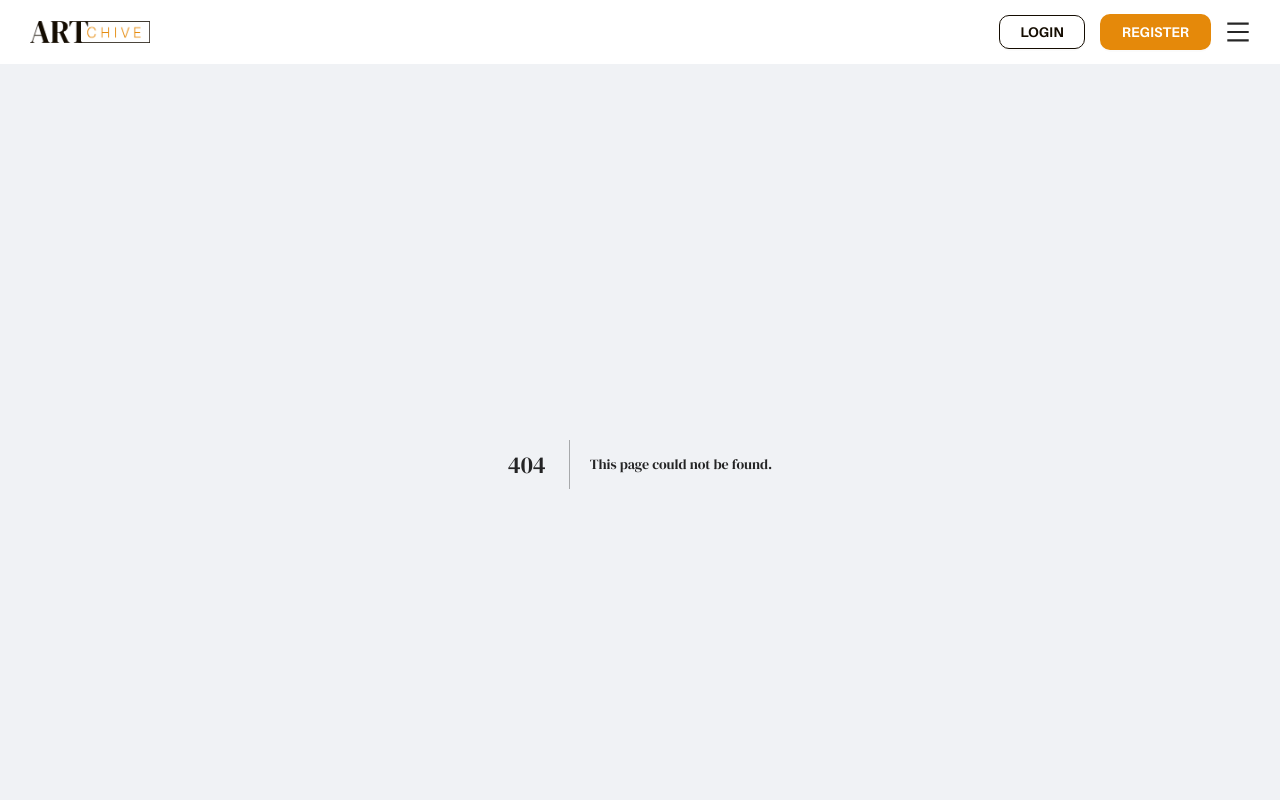
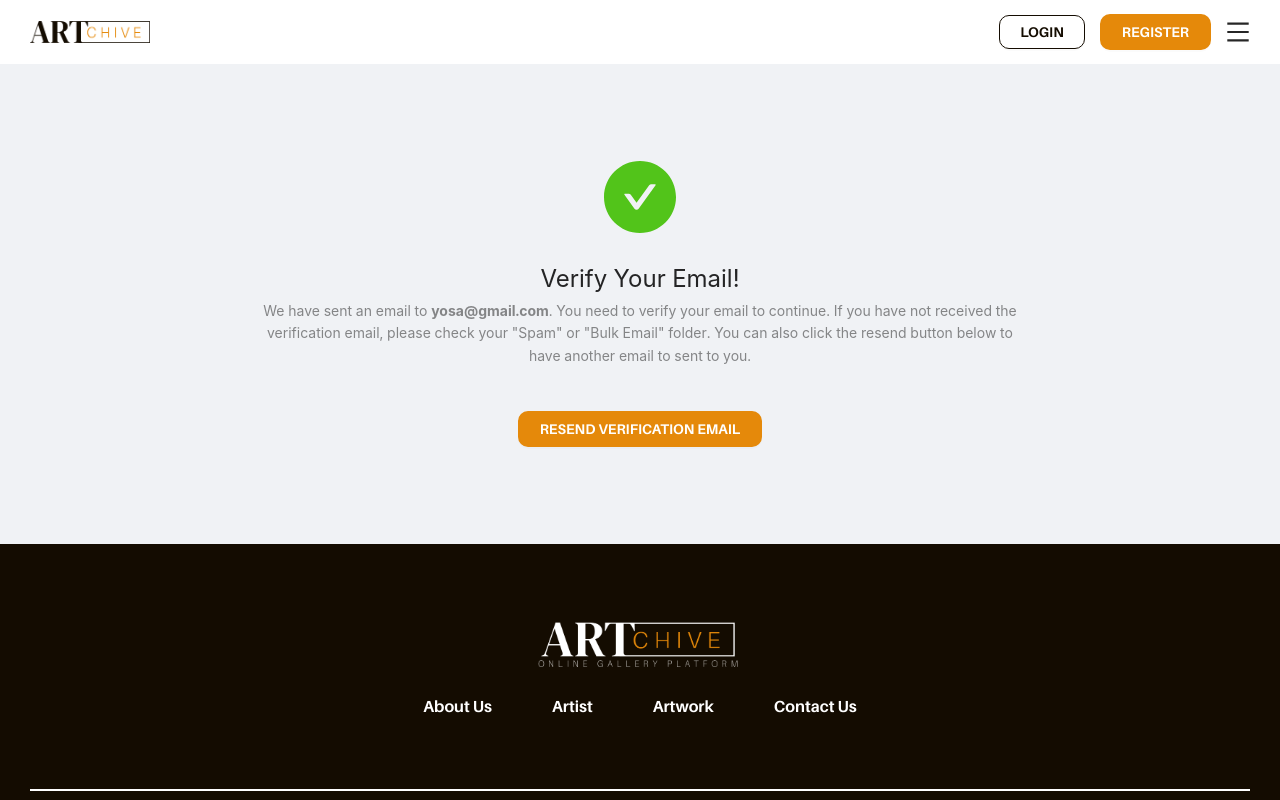
Before and after one commit to YosaRama/Artchive.id-public-, a Next.js app: page /register/confirmation in a window 1280 px wide. Before the commit this address had no page. Shown: the top 800 px of the page. Built offline with nearby package versions, Linux system fonts and the light colour scheme.

Commit message:
ADD: Register Confirmation Page

```diff
--- /dev/null
+++ b/pages/register/confirmation.js
@@ -0,0 +1,12 @@
+// Components
+import RegisterConfirmationPage from "themes/contents/register/confirmation";
+
+function PageRegisterConfirmation() {
+  return (
+    <>
+      <RegisterConfirmationPage status="success" email="yosa@gmail.com" />
+    </>
+  );
+}
+
+export default PageRegisterConfirmation;
--- a/themes/components/libs/page-button/index.jsx
+++ b/themes/components/libs/page-button/index.jsx
@@ -6,18 +6,26 @@ import { Button } from "antd";
 import s from "./index.module.scss";
 
 function PageButton(props) {
-  const { children, type = "default", onClick } = props;
+  const { children, type = "default", onClick, loading, disabled } = props;
   return (
-    <Button className={s.button + " page-button " + type} onClick={onClick} {...props}>
+    <Button
+      className={s.button + " page-button " + type}
+      onClick={onClick}
+      loading={loading}
+      disabled={disabled}
+      {...props}
+    >
       {children}
     </Button>
   );
 }
 
 PageButton.propTypes = {
+  loading: propTypes.bool,
   children: propTypes.node,
   type: propTypes.oneOf(["default", "outlined"]),
   onClick: propTypes.func,
+  disabled: propTypes.bool,
 };
 
 export default PageButton;
--- /dev/null
+++ b/themes/contents/register/confirmation/index.js
@@ -0,0 +1,82 @@
+// Libs
+import propTypes from "prop-types";
+import { Col, Result } from "antd";
+
+// Components
+import PageButton from "themes/components/libs/page-button";
+import { useEffect, useState } from "react";
+
+// Styles
+import s from "./index.module.scss";
+
+function RegisterConfirmationPage(props) {
+  const { email, status } = props;
+
+  //? ============== Handle Resend Email ============= ?//
+  const [resendActive, setResendActive] = useState(false);
+  const [resendLoading, setResendLoading] = useState(30);
+  const handleResendEmail = () => {
+    setResendActive(!resendActive);
+  };
+
+  useEffect(() => {
+    if (resendActive) {
+      if (resendLoading > 0) {
+        setTimeout(() => {
+          setResendLoading(resendLoading - 1);
+        }, 1000);
+      } else {
+        setResendActive(false);
+        setResendLoading(30);
+      }
+    } else {
+      setResendLoading(30);
+    }
+  }, [resendActive, resendLoading]);
+
+  // * ====================================== * //
+  return (
+    <>
+      <section className={s.section}>
+        <Result
+          status={status}
+          title="Verify Your Email!"
+          subTitle={
+            <>
+              <Col span={15} style={{ margin: "0 auto" }}>
+                <p>
+                  We have sent an email to
+                  <strong> {email}</strong>. You need to verify your email to continue. If you have
+                  not received the verification email, please check your {`"Spam"`} or{" "}
+                  {`"Bulk Email"`} folder. You can also click the resend button below to have
+                  another email to sent to you.
+                </p>
+              </Col>
+            </>
+          }
+          extra={
+            <>
+              <PageButton
+                onClick={handleResendEmail}
+                loading={resendActive}
+                type={"default " + s.resendButton}
+              >
+                {resendActive ? `CHECK YOUR EMAIL` : "RESEND VERIFICATION EMAIL"}
+              </PageButton>
+              {resendActive && (
+                <p className={s.resendLoading}>Resend verification email on {resendLoading}s</p>
+              )}
+            </>
+          }
+        />
+      </section>
+    </>
+  );
+}
+
+RegisterConfirmationPage.propTypes = {
+  email: propTypes.string,
+  status: propTypes.oneOf(["success", "404"]),
+};
+
+export default RegisterConfirmationPage;
--- /dev/null
+++ b/themes/contents/register/confirmation/index.module.scss
@@ -0,0 +1,15 @@
+.section {
+  height: 60vh;
+  display: flex;
+  align-items: center;
+}
+
+.resendLoading {
+  color: #e5890a;
+  font-size: 10px;
+  margin-top: 10px;
+}
+
+.resendButton {
+  margin-top: 20px;
+}
```
Also changed, not shown: themes/contents/register/thank-you/index.js (added, +8 -0 lines), pages/register/index.js (renamed from pages/register.js).
